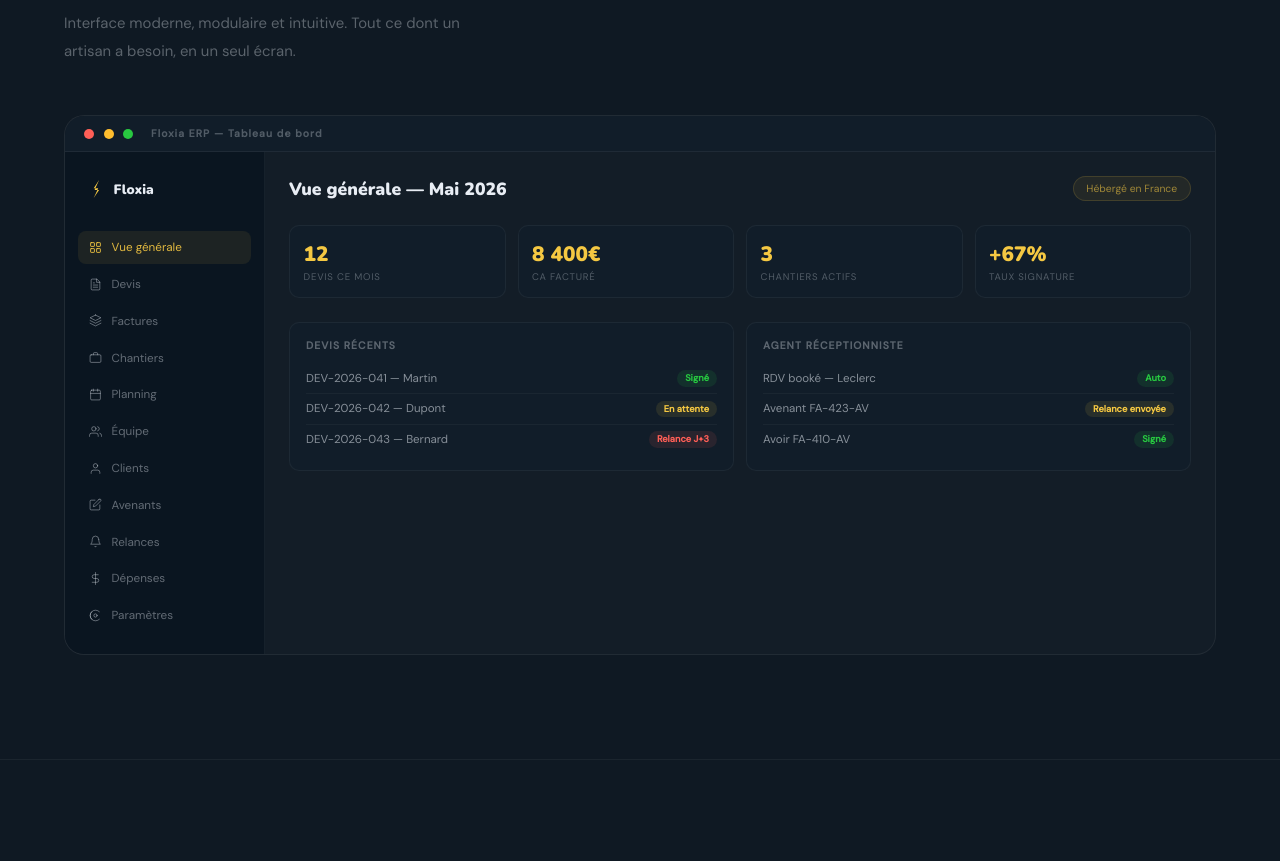
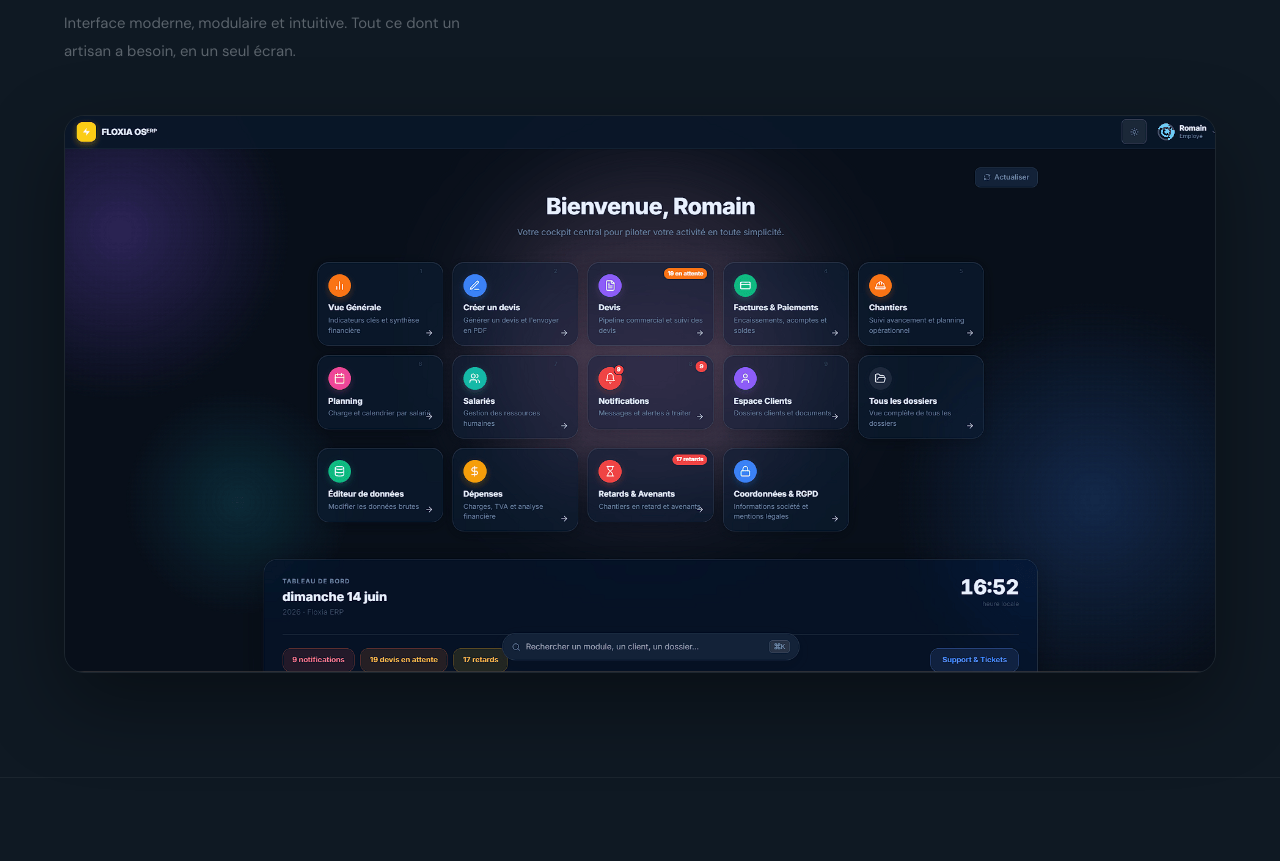
Before and after one commit to florian611/site, a plain HTML site: page index.html in a window 1280 px wide. Shown: the part 3025-3886 px from the top of the page. Drawn offline with nearby package versions, Linux system fonts and the light colour scheme.

Commit message:
Update index.html

```diff
--- a/index.html
+++ b/index.html
@@ -432,60 +432,15 @@ input[type=range]::-moz-range-thumb{width:24px;height:24px;background:#F5C842;bo
 
 <div class="div-line"></div>
 
-<!-- ERP OS — visible PC uniquement -->
+<!-- ERP OS — image4.png -->
 <section class="erp-os-section" aria-label="ERP moderne comme un OS">
   <div class="reveal">
     <div class="sec-lbl">ERP nouvelle génération</div>
     <h2 class="sec-title">Un ERP pensé<br>comme un vrai OS.</h2>
     <p class="sec-sub">Interface moderne, modulaire et intuitive. Tout ce dont un artisan a besoin, en un seul écran.</p>
   </div>
-  <div class="reveal-scale erp-os-visual">
-    <div class="erp-os-topbar">
-      <div class="erp-os-dot r"></div><div class="erp-os-dot y"></div><div class="erp-os-dot g"></div>
-      <span class="erp-os-title-bar">Floxia ERP — Tableau de bord</span>
-    </div>
-    <div class="erp-os-body">
-      <div class="erp-os-sidebar">
-        <div class="erp-os-sidebar-logo"><div class="bolt-sm"></div><span>Floxia</span></div>
-        <div class="erp-os-nav-item active"><svg viewBox="0 0 24 24"><rect x="3" y="3" width="7" height="7" rx="1"/><rect x="14" y="3" width="7" height="7" rx="1"/><rect x="3" y="14" width="7" height="7" rx="1"/><rect x="14" y="14" width="7" height="7" rx="1"/></svg> Vue générale</div>
-        <div class="erp-os-nav-item"><svg viewBox="0 0 24 24"><path d="M14 2H6a2 2 0 0 0-2 2v16a2 2 0 0 0 2 2h12a2 2 0 0 0 2-2V8z"/><polyline points="14 2 14 8 20 8"/><line x1="16" y1="13" x2="8" y2="13"/><line x1="16" y1="17" x2="8" y2="17"/><polyline points="10 9 9 9 8 9"/></svg> Devis</div>
-        <div class="erp-os-nav-item"><svg viewBox="0 0 24 24"><path d="M12 2L2 7l10 5 10-5-10-5z"/><path d="M2 17l10 5 10-5"/><path d="M2 12l10 5 10-5"/></svg> Factures</div>
-        <div class="erp-os-nav-item"><svg viewBox="0 0 24 24"><rect x="2" y="7" width="20" height="14" rx="2"/><path d="M16 7V5a2 2 0 0 0-2-2h-4a2 2 0 0 0-2 2v2"/></svg> Chantiers</div>
-        <div class="erp-os-nav-item"><svg viewBox="0 0 24 24"><rect x="3" y="4" width="18" height="18" rx="2"/><line x1="16" y1="2" x2="16" y2="6"/><line x1="8" y1="2" x2="8" y2="6"/><line x1="3" y1="10" x2="21" y2="10"/></svg> Planning</div>
-        <div class="erp-os-nav-item"><svg viewBox="0 0 24 24"><path d="M17 21v-2a4 4 0 0 0-4-4H5a4 4 0 0 0-4 4v2"/><circle cx="9" cy="7" r="4"/><path d="M23 21v-2a4 4 0 0 0-3-3.87"/><path d="M16 3.13a4 4 0 0 1 0 7.75"/></svg> Équipe</div>
-        <div class="erp-os-nav-item"><svg viewBox="0 0 24 24"><path d="M20 21v-2a4 4 0 0 0-4-4H8a4 4 0 0 0-4 4v2"/><circle cx="12" cy="7" r="4"/></svg> Clients</div>
-        <div class="erp-os-nav-item"><svg viewBox="0 0 24 24"><path d="M11 4H4a2 2 0 0 0-2 2v14a2 2 0 0 0 2 2h14a2 2 0 0 0 2-2v-7"/><path d="M18.5 2.5a2.121 2.121 0 0 1 3 3L12 15l-4 1 1-4 9.5-9.5z"/></svg> Avenants</div>
-        <div class="erp-os-nav-item"><svg viewBox="0 0 24 24"><path d="M18 8A6 6 0 0 0 6 8c0 7-3 9-3 9h18s-3-2-3-9"/><path d="M13.73 21a2 2 0 0 1-3.46 0"/></svg> Relances</div>
-        <div class="erp-os-nav-item"><svg viewBox="0 0 24 24"><line x1="12" y1="1" x2="12" y2="23"/><path d="M17 5H9.5a3.5 3.5 0 0 0 0 7h5a3.5 3.5 0 0 1 0 7H6"/></svg> Dépenses</div>
-        <div class="erp-os-nav-item"><svg viewBox="0 0 24 24"><circle cx="12" cy="12" r="3"/><path d="M19.07 4.93A10 10 0 0 0 4.93 19.07"/><path d="M4.93 4.93A10 10 0 0 0 19.07 19.07"/></svg> Paramètres</div>
-      </div>
-      <div class="erp-os-main">
-        <div class="erp-os-header-row">
-          <div class="erp-os-page-title">Vue générale — Mai 2026</div>
-          <div style="font-size:.65rem;color:rgba(245,200,66,.6);background:rgba(245,200,66,.07);padding:.3rem .8rem;border-radius:50px;border:1px solid rgba(245,200,66,.15);">Hébergé en France</div>
-        </div>
-        <div class="erp-os-stats">
-          <div class="erp-os-stat"><div class="erp-os-stat-val">12</div><div class="erp-os-stat-lbl">Devis ce mois</div></div>
-          <div class="erp-os-stat"><div class="erp-os-stat-val">8 400€</div><div class="erp-os-stat-lbl">CA facturé</div></div>
-          <div class="erp-os-stat"><div class="erp-os-stat-val">3</div><div class="erp-os-stat-lbl">Chantiers actifs</div></div>
-          <div class="erp-os-stat"><div class="erp-os-stat-val">+67%</div><div class="erp-os-stat-lbl">Taux signature</div></div>
-        </div>
-        <div class="erp-os-row-cards">
-          <div class="erp-os-mini-card">
-            <div class="erp-os-mini-title">Devis récents</div>
-            <div class="erp-os-line-item"><span class="erp-os-line-name">DEV-2026-041 — Martin</span><span class="erp-os-line-badge ok">Signé</span></div>
-            <div class="erp-os-line-item"><span class="erp-os-line-name">DEV-2026-042 — Dupont</span><span class="erp-os-line-badge pending">En attente</span></div>
-            <div class="erp-os-line-item"><span class="erp-os-line-name">DEV-2026-043 — Bernard</span><span class="erp-os-line-badge late">Relance J+3</span></div>
-          </div>
-          <div class="erp-os-mini-card">
-            <div class="erp-os-mini-title">Agent réceptionniste</div>
-            <div class="erp-os-line-item"><span class="erp-os-line-name">RDV booké — Leclerc</span><span class="erp-os-line-badge ok">Auto</span></div>
-            <div class="erp-os-line-item"><span class="erp-os-line-name">Avenant FA-423-AV</span><span class="erp-os-line-badge pending">Relance envoyée</span></div>
-            <div class="erp-os-line-item"><span class="erp-os-line-name">Avoir FA-410-AV</span><span class="erp-os-line-badge ok">Signé</span></div>
-          </div>
-        </div>
-      </div>
-    </div>
+  <div class="reveal-scale" style="margin-top:3rem;border-radius:20px;overflow:hidden;border:1px solid rgba(255,255,255,.06);box-shadow:0 30px 80px rgba(0,0,0,.4);">
+    <img src="image4.png" alt="Floxia ERP — Tableau de bord" style="width:100%;display:block;"/>
   </div>
 </section>
 <div class="div-line"></div>
```
